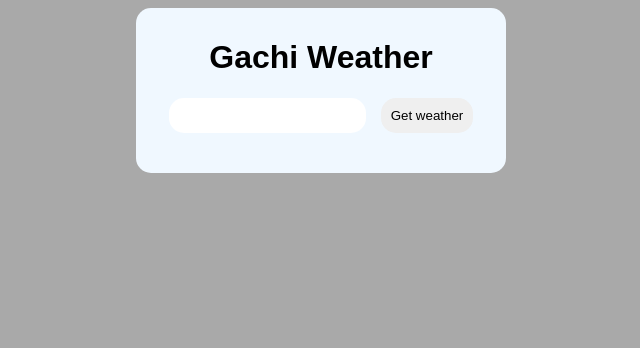
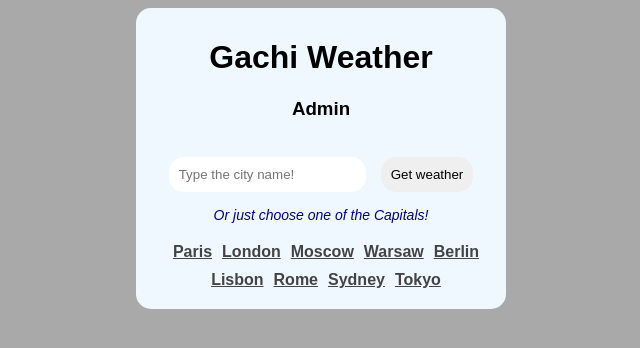
Before and after one commit to Shaaamo/SimpleWeatherProj, an Angular app: page /dashboard in a window 1280 px wide. Shown: the top 348 px of the page, without its empty margins (319-959 px from the left). Built offline with nearby package versions, Linux system fonts and the light colour scheme; sample sign-in values are in the browser's storage.

Commit message:
Removed unused guard!

```diff
--- a/src/app/app.component.css
+++ b/src/app/app.component.css
@@ -5,4 +5,7 @@
   border-radius: 15px;
   padding: 10px;
   text-align: center;
+  position: relative;
+  z-index: 5;
+
 }
--- a/src/app/app.component.html
+++ b/src/app/app.component.html
@@ -1,4 +1,4 @@
 <div class="wrapper">
-    <h1>Gachi Weather</h1>
-    <router-outlet></router-outlet>
+  <h1>Gachi Weather</h1>
+  <router-outlet></router-outlet>
 </div>
--- a/src/app/app.component.ts
+++ b/src/app/app.component.ts
@@ -1,12 +1,12 @@
 import { Component } from '@angular/core';
-import { RouterOutlet } from '@angular/router';
+import {RouterLink, RouterOutlet} from '@angular/router';
 
 
 
 @Component({
   selector: 'app-root',
   standalone: true,
-  imports: [RouterOutlet],
+  imports: [RouterOutlet, RouterLink],
   templateUrl: './app.component.html',
   styleUrl: './app.component.css',
   providers: []
--- a/src/app/app.routes.ts
+++ b/src/app/app.routes.ts
@@ -1,7 +1,6 @@
-import { Routes } from '@angular/router';
-import { DashboardComponent } from './dashboard/dashboard.component';
-import { BlockCompComponent } from './dashboard/block-comp/block-comp.component';
-import { hideCompGuard } from './common/guards/hide-comp.guard';
+import {Routes} from '@angular/router';
+import {DashboardComponent} from './dashboard/dashboard.component';
+import {LoginComponent} from './dashboard/login/login.component';
 
 export const routes: Routes = [
   {
@@ -11,11 +10,15 @@ export const routes: Routes = [
   },
   {
     path: 'dashboard',
-        component: DashboardComponent
+    component: DashboardComponent,
   },
   {
-        path: 'block',
-        component: BlockCompComponent,
-        canActivate: [hideCompGuard]
+    path: 'login',
+    component: LoginComponent
+  },
+  {
+    path: '**',
+    redirectTo: 'dashboard',
+    pathMatch: "full"
   }
 ];
--- a/src/app/common/guards/hide-comp.guard.ts
+++ /dev/null
@@ -1,14 +0,0 @@
-import { inject } from '@angular/core';
-import { CanActivateFn, Router } from '@angular/router';
-
-export const hideCompGuard: CanActivateFn = (route, state) => {
-  const router = inject(Router)
-  const hideBlock: boolean  = false;
-  if(!hideBlock) {
-    router.navigateByUrl('')
-    return false
-  }
-
-
-  return true;
-};
--- a/src/app/common/services/api.service.ts
+++ b/src/app/common/services/api.service.ts
@@ -16,4 +16,5 @@ export class ApiService {
 
     return this.http.get<GetWeatherResponse>(apiUrl)
   }
+
 }
--- a/src/app/dashboard/block-comp/block-comp.component.html
+++ /dev/null
@@ -1 +0,0 @@
-<p>block-comp works!</p>
--- a/src/app/dashboard/dashboard.component.css
+++ b/src/app/dashboard/dashboard.component.css
@@ -6,7 +6,7 @@
   transition: all .3s;
 }
 
-.input:hover,.input:focus {
+.input:hover, .input:focus {
   box-shadow: 10px 10px 10px rgb(177, 168, 186);
 }
 
@@ -20,6 +20,42 @@ button {
   transition: all .3s;
   margin-bottom: 30px;
 }
-button:hover,button:focus {
+
+button:hover, button:focus {
   background-color: rgb(223, 236, 248);
 }
+
+.inputLabel {
+  display: block;
+  margin-top: -15px;
+  font-style: italic;
+  color: darkblue;
+  font-size: 14px;
+  margin-bottom: 20px;
+}
+
+.popular-cities {
+  display: inline-block;
+}
+
+.capital {
+  margin-left: 10px;
+  cursor: pointer;
+  text-decoration: underline;
+  color: #434343;
+  margin-bottom: 10px;
+  font-weight: bold;
+}
+
+.selected-image {
+  position: fixed;
+  top: 0;
+  bottom: 0;
+  left: 0;
+  right: 0;
+  z-index: -1;
+  width: 100%;
+  height: 100%;
+  object-fit: cover;
+  opacity: 35%;
+}
--- a/src/app/dashboard/dashboard.component.html
+++ b/src/app/dashboard/dashboard.component.html
@@ -1,13 +1,34 @@
-<input class="input" (keyup.enter)="onGetData()" type="text" [formControl]="cityControl">
+<div>
+  @if (!isAdmin || !isLoggedIn) {
+    <a [routerLink]="['/login']">Login</a>
+  } @else {
+    <h3>Admin</h3>
+  }
+</div>
+<br>
+<input id="inputCity" class="input" (keyup.enter)="onGetData()" type="text" [formControl]="cityControl"
+       placeholder="Type the city name!">
 
 <button (click)="onGetData()">Get weather</button>
 
-@if(isLoading) {
-    <p>Loading...</p>
+@if (isAdmin && isLoggedIn) {
+  <label class="inputLabel" for="inputCity">Or just choose one of the Capitals!</label>
+  <div class="popular-cities" *ngFor="let city of popularCities">
+    <div class="capital" (click)="onSelectCity(city.name, city.imageUrl)">{{ city.name }}</div>
+  </div>
 }
 
-@if(!isError){
-<app-div-data [dataSignal]="dataSignal"></app-div-data>
+
+@if (isLoading) {
+  <p>Loading...</p>
+}
+
+@if (!isError) {
+  <app-div-data [dataSignal]="dataSignal"></app-div-data>
+
+  <div class="div-image" *ngIf="selectedCityImage">
+    <img class="selected-image" [src]="selectedCityImage" alt="City Image"/>
+  </div>
 } @else {
-    <h3>No such city Found!!</h3>
+  <h3>No such city Found!!</h3>
 }
--- a/src/app/dashboard/dashboard.component.ts
+++ b/src/app/dashboard/dashboard.component.ts
@@ -1,16 +1,17 @@
-import { Component, signal, WritableSignal } from '@angular/core';
+import {Component, ElementRef, signal, ViewChild, WritableSignal} from '@angular/core';
 import { ApiService } from '../common/services/api.service';
 import { GetWeatherResponse } from '../common/interfaces/get-weather-response.interface';
 import { catchError, tap } from 'rxjs';
 import { FormControl, ReactiveFormsModule } from '@angular/forms';
-import { JsonPipe } from '@angular/common';
+import {JsonPipe, NgForOf, NgIf} from '@angular/common';
 import { DivDataComponent } from './div-data/div-data.component';
+import {RouterLink} from '@angular/router';
 
 
 @Component({
   selector: 'app-dashboard',
   standalone: true,
-  imports: [ReactiveFormsModule, JsonPipe, DivDataComponent],
+  imports: [ReactiveFormsModule, JsonPipe, DivDataComponent, RouterLink, NgForOf, NgIf],
   templateUrl: './dashboard.component.html',
   styleUrl: './dashboard.component.css',
   providers: [ApiService]
@@ -19,6 +20,21 @@ export class DashboardComponent {
   cityControl: FormControl = new FormControl('');
   isError: boolean = false;
   isLoading: boolean = false;
+  isLoggedIn: boolean = !!localStorage.getItem('token');
+  isAdmin: boolean = localStorage.getItem('isAdmin') === 'true';
+  selectedCityImage: string | null = null;
+  popularCities = [
+    { name: 'Paris', imageUrl: 'http://localhost:3000/paris' },
+    { name: 'London', imageUrl: 'http://localhost:3000/london' },
+    { name: 'Moscow', imageUrl: 'http://localhost:3000/moscow' },
+    { name: 'Warsaw', imageUrl: 'http://localhost:3000/warsaw' },
+    { name: 'Berlin', imageUrl: 'http://localhost:3000/berlin' },
+    { name: 'Lisbon', imageUrl: 'http://localhost:3000/lisbon' },
+    { name: 'Rome', imageUrl: 'http://localhost:3000/rome' },
+    { name: 'Sydney', imageUrl: 'http://localhost:3000/sydney' },
+    { name: 'Tokyo', imageUrl: 'http://localhost:3000/tokyo' },
+  ];
+
 
   dataSignal: WritableSignal<GetWeatherResponse | null> = signal<GetWeatherResponse | null>(null);
 
@@ -27,6 +43,10 @@ export class DashboardComponent {
 
   onGetData(){
     this.isLoading = true;
+
+    const cityMatch = this.popularCities.find(city => city.name.toLowerCase() === this.cityControl.value.toLowerCase());
+    this.selectedCityImage = cityMatch ? cityMatch.imageUrl : null;
+
     this.api.getWeather(this.cityControl.value).pipe(
       tap((response) => {
         this.dataSignal.set(response)
@@ -42,4 +62,10 @@ export class DashboardComponent {
     this.cityControl.reset();
   }
 
+  onSelectCity(cityName: string, imageUrl: string) {
+    this.cityControl.setValue(cityName);
+    this.selectedCityImage = imageUrl;
+    this.onGetData();
+  }
+
 }
```
Also changed, not shown: src/app/dashboard/block-comp/block-comp.component.ts (deleted, +0 -12 lines), src/app/dashboard/block-comp/block-comp.component.css (deleted). Lines whose indentation alone changed are shown as unchanged.
